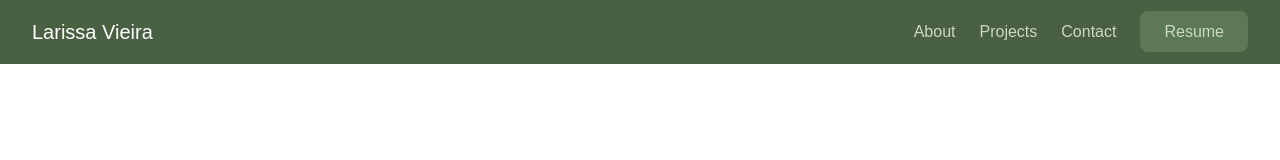
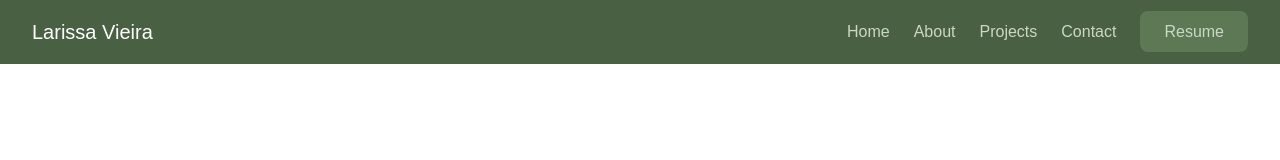
Before and after one commit to larilariv/portfolio, a React (Create React App) app: page / in a window 1280 px wide. Shown: the top 160 px of the page. Built offline with nearby package versions, Linux system fonts and the light colour scheme; a web font is replaced by a local one.

Commit message:
Navbar made sticky, Home link added back, and Resume button edited

```diff
--- a/src/components/Navbar.jsx
+++ b/src/components/Navbar.jsx
@@ -5,7 +5,7 @@ const Navbar = () => {
   const [dropdownOpen, setDropdownOpen] = React.useState(false);
 
   return (
-    <div className="bg-sage-700">
+    <div className="sticky top-0 bg-sage-700">
       <div className="max-w-screen-xl px-6 mx-auto lg:px-8">
         <div className="flex items-center justify-between h-16">
           {/* Name Links to Home */}
@@ -50,7 +50,16 @@ const Navbar = () => {
               <li className="nav-item">
                 <a
                   className="block text-sage-50 transform transition duration-500 hover:scale-110 hover:text-white"
-                  href="#about"
+                  href="/"
+                >
+                  Home
+                </a>
+              </li>
+
+              <li className="nav-item">
+                <a
+                  className="block text-sage-50 transform transition duration-500 hover:scale-110 hover:text-white"
+                  href="/about"
                 >
                   About
                 </a>
@@ -59,7 +68,7 @@ const Navbar = () => {
               <li className="nav-item">
                 <a
                   className="block text-sage-50 transform transition duration-500 hover:scale-110 hover:text-white"
-                  href="#projects"
+                  href="/projects"
                 >
                   Projects
                 </a>
@@ -134,16 +143,14 @@ const Navbar = () => {
                 </div>
               </li>
 
-              <li className="nav-item">
+              <li className="nav-item text-sage-50 hover:text-white transform transition duration-500 hover:scale-110">
                 <a
                   href="https://drive.google.com/file/d/1bqQkvz2KT7nsQtsT6mCRfSBb0sT-Yj3J/view?usp=sharing"
                   target="_blank"
                   rel="noreferrer"
                   className="px-6 py-3 bg-sage-600 rounded-lg hover:bg-sage-500"
                 >
-                  <div className="relative inline-flex block text-sage-50 transform transition duration-500 hover:scale-110 hover:text-white">
-                    Resume
-                  </div>
+                  <div className="relative inline-flex block">Resume</div>
                 </a>
               </li>
             </ul>
```
